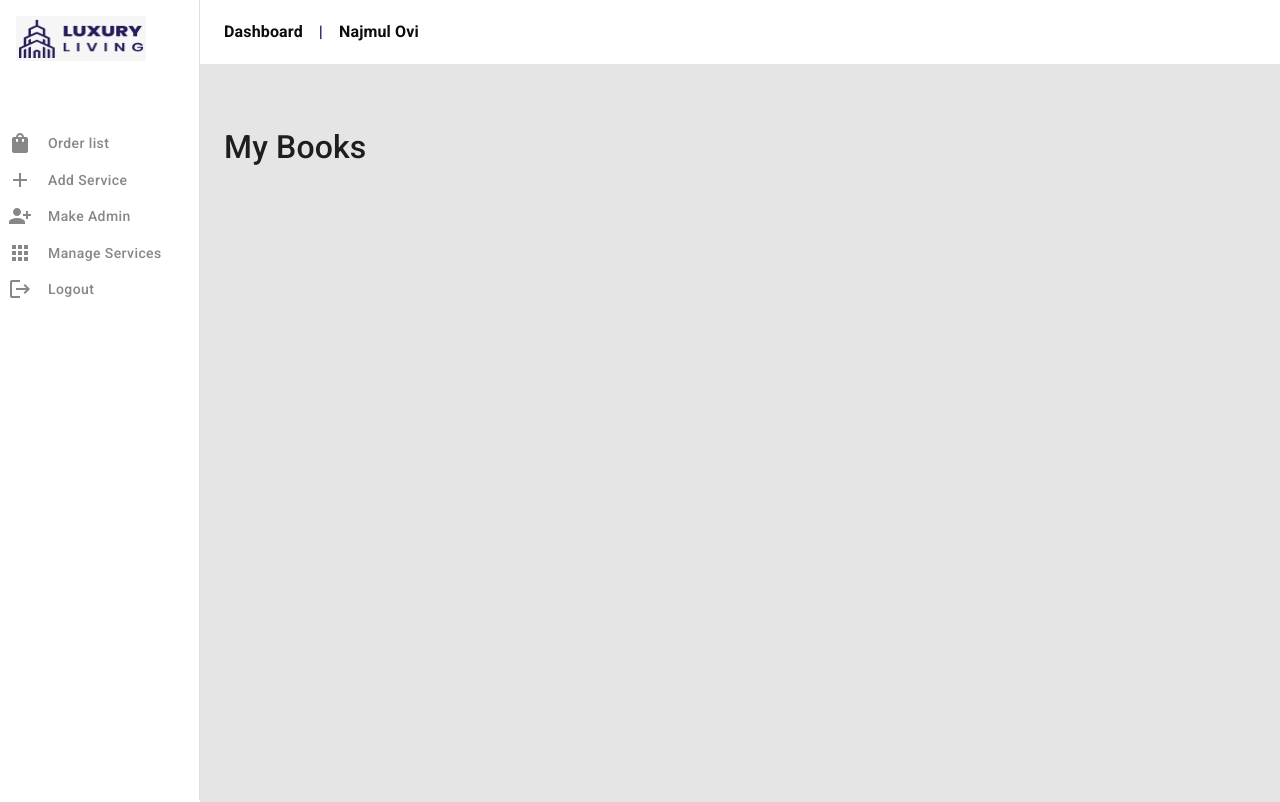
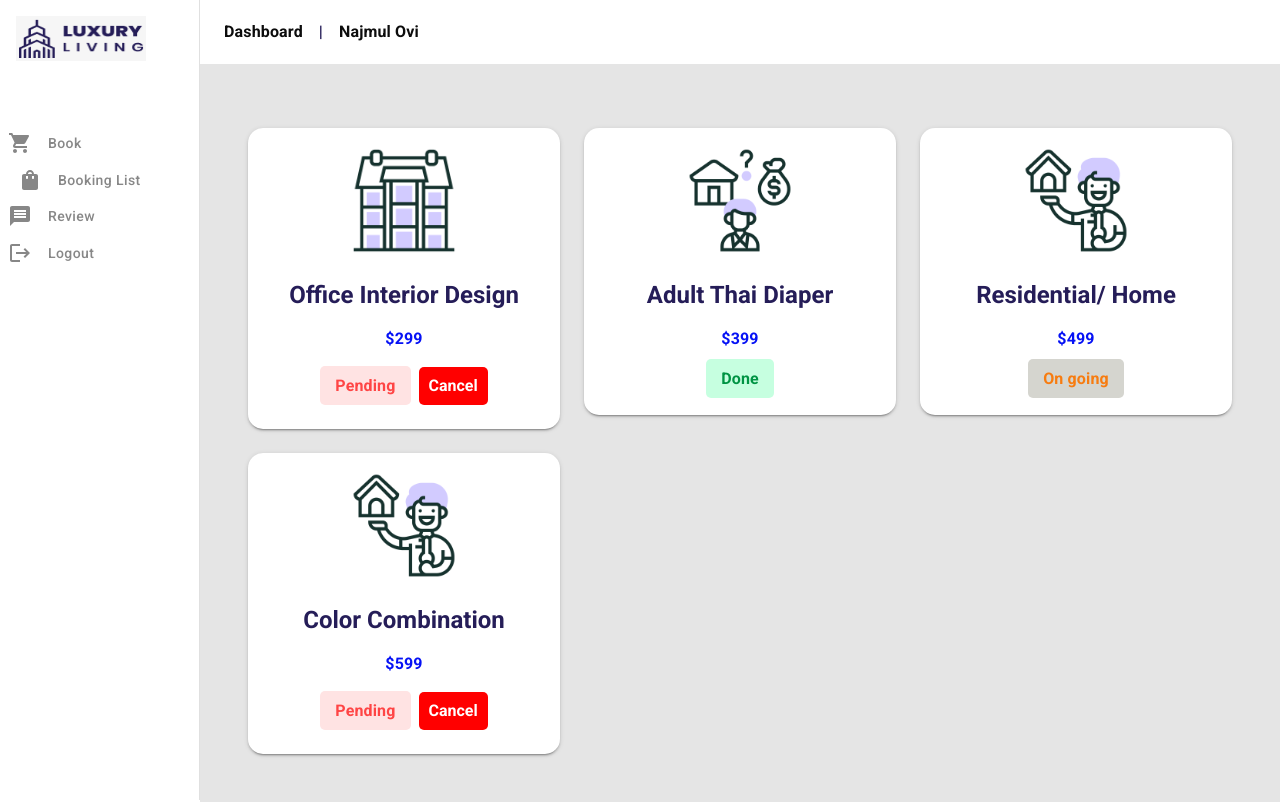
Before and after one commit to mdnajmul/luxury-living-react, a React (Create React App) app: page /dashboard/mybooks in a window 1280 px wide. Shown: the top 802 px of the page. Built offline with nearby package versions, Linux system fonts and the light colour scheme; no server answers.

Commit message:
MyBook component template design & data display complete

```diff
--- a/src/pages/Dashboard/Dashboard/Dashboard.js
+++ b/src/pages/Dashboard/Dashboard/Dashboard.js
@@ -53,7 +53,7 @@ const Dashboard = (props) => {
         <img height="45" width="130" src={logo} alt="" />
       </Typography>
       <Toolbar />
-      {true ? (
+      {false ? (
         <Box>
           <NavLink
             style={{ textDecoration: "none" }}
--- a/src/pages/Dashboard/MyBooks/MyBooks.js
+++ b/src/pages/Dashboard/MyBooks/MyBooks.js
@@ -1,10 +1,61 @@
 import React from "react";
+import Box from "@mui/material/Box";
+import { Container } from "@mui/material";
+import Grid from "@mui/material/Grid";
+import officeInteriorImg from "../../../images/office_interior.png";
+import showroomDesignImg from "../../../images/showroom_design.png";
+import residentialImg from "../../../images/residential.png";
+import SingleBook from "./SingleBook";
 
 const MyBooks = () => {
+  const orders = [
+    {
+      _id: "oidao23oi90aoi",
+      title: "Office Interior Design",
+      price: 299,
+      image: officeInteriorImg,
+      placedAt: "12/28/2021, 10:23:21 AM",
+      orderStatus: "Pending",
+    },
+    {
+      _id: "oidao23oi9sdoi",
+      title: "Adult Thai Diaper",
+      image: showroomDesignImg,
+      price: 399,
+      placedAt: "12/28/2021, 10:23:21 AM",
+      orderStatus: "Done",
+    },
+    {
+      _id: "oidao2wew90aoi",
+      title: "Residential/ Home",
+      image: residentialImg,
+      price: 499,
+      placedAt: "12/28/2021, 10:23:21 AM",
+      orderStatus: "On going",
+    },
+    {
+      _id: "oidao2wew80api",
+      title: "Color Combination",
+      image: residentialImg,
+      price: 599,
+      placedAt: "12/28/2021, 10:23:21 AM",
+      orderStatus: "Pending",
+    },
+  ];
   return (
-    <div>
-      <h2>My Books</h2>
-    </div>
+    <Box sx={{ flexGrow: 1 }}>
+      <Container>
+        <Grid
+          container
+          spacing={{ xs: 2, md: 3, lg: 3 }}
+          columns={{ xs: 4, sm: 8, md: 12 }}
+        >
+          {orders.map((order) => (
+            <SingleBook key={order._id} order={order} />
+          ))}
+        </Grid>
+      </Container>
+    </Box>
   );
 };
 
--- /dev/null
+++ b/src/pages/Dashboard/MyBooks/SingleBook.js
@@ -0,0 +1,119 @@
+import React from "react";
+import { Box, CardMedia, Grid } from "@mui/material";
+import Card from "@mui/material/Card";
+import CardContent from "@mui/material/CardContent";
+import Typography from "@mui/material/Typography";
+import { makeStyles } from "@mui/styles";
+
+const SingleBook = ({ order }) => {
+  const { _id, title, image, price, placedAt, orderStatus } = order;
+  const useStyle = makeStyles({
+    pendingColor: {
+      background: "#FFE3E3",
+      color: "#FF4545",
+      paddingRight: "15px",
+      paddingLeft: "15px",
+      paddingTop: "10px",
+      paddingBottom: "10px",
+      borderRadius: "5px",
+      fontWeight: "bold",
+    },
+    doneColor: {
+      background: "#C6FFE0",
+      color: "#009444",
+      paddingRight: "15px",
+      paddingLeft: "15px",
+      paddingTop: "10px",
+      paddingBottom: "10px",
+      borderRadius: "5px",
+      fontWeight: "bold",
+    },
+    ongoingColor: {
+      background: "#D5D5CF",
+      color: "#F77C10",
+      paddingRight: "15px",
+      paddingLeft: "15px",
+      paddingTop: "10px",
+      paddingBottom: "10px",
+      borderRadius: "5px",
+      fontWeight: "bold",
+    },
+    cancelBtn: {
+      background: "red",
+      color: "#fff",
+      paddingRight: "10px",
+      paddingLeft: "10px",
+      paddingTop: "7px",
+      paddingBottom: "7px",
+      borderRadius: "5px",
+      fontWeight: "bold",
+      border: "none",
+      marginLeft: "8px",
+    },
+  });
+
+  const { pendingColor, doneColor, ongoingColor, cancelBtn } = useStyle();
+  return (
+    <Grid item xs={4} sm={4} md={4}>
+      <Card
+        sx={{
+          minWidth: 275,
+          border: 0,
+          boxShadow: 2,
+          borderRadius: "15px",
+        }}
+      >
+        <CardMedia
+          component="img"
+          style={{
+            width: "40%",
+            height: "80%",
+            margin: "0 auto",
+            marginTop: "10px",
+            padding: "10px",
+          }}
+          image={image}
+          alt="green iguana"
+        />
+        <CardContent sx={{ px: 2 }}>
+          <Typography sx={{ textAlign: "center" }} variant="h5" component="div">
+            <span style={{ color: "#251D58", fontWeight: "bold" }}>
+              {title}
+            </span>
+          </Typography>
+          <Typography
+            sx={{ textAlign: "center", mt: 2 }}
+            variant="p"
+            component="div"
+          >
+            <span style={{ color: "#0511f5", fontWeight: "700" }}>
+              ${price}
+            </span>
+          </Typography>
+          <Typography
+            sx={{ textAlign: "center", mt: 2 }}
+            variant="p"
+            component="div"
+          >
+            {orderStatus === "Pending" && (
+              <Box>
+                <span className={pendingColor}>{orderStatus}</span>
+                <span>
+                  <input className={cancelBtn} type="submit" value="Cancel" />
+                </span>
+              </Box>
+            )}
+            {orderStatus === "Done" && (
+              <span className={doneColor}>{orderStatus}</span>
+            )}
+            {orderStatus === "On going" && (
+              <span className={ongoingColor}>{orderStatus}</span>
+            )}
+          </Typography>
+        </CardContent>
+      </Card>
+    </Grid>
+  );
+};
+
+export default SingleBook;
```
